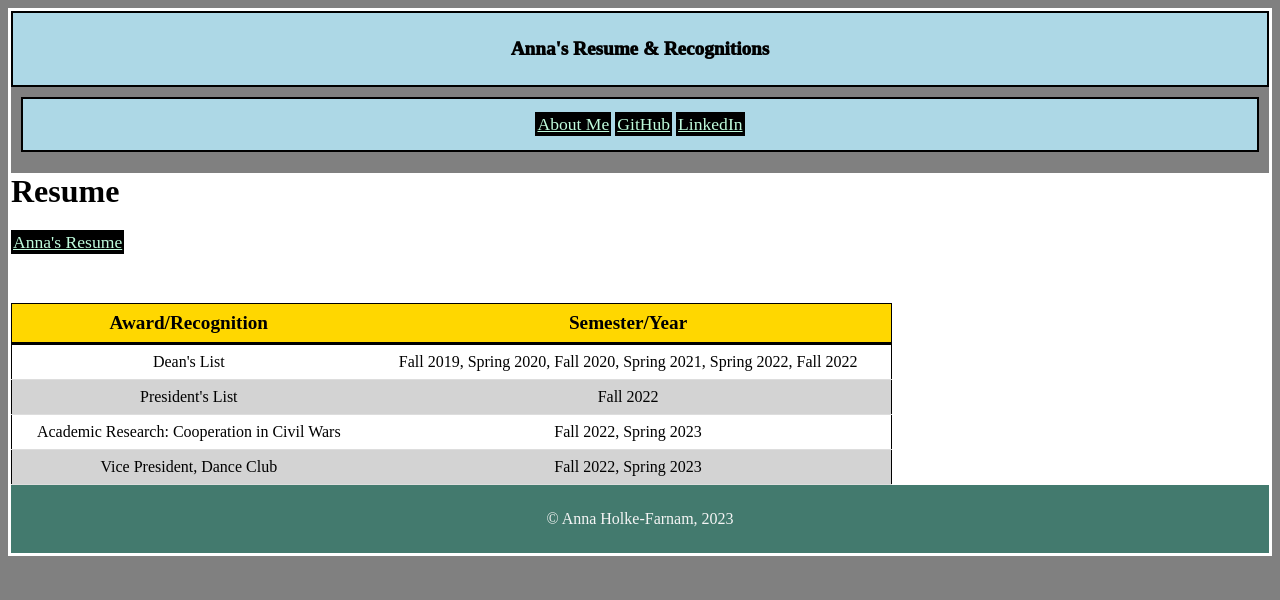
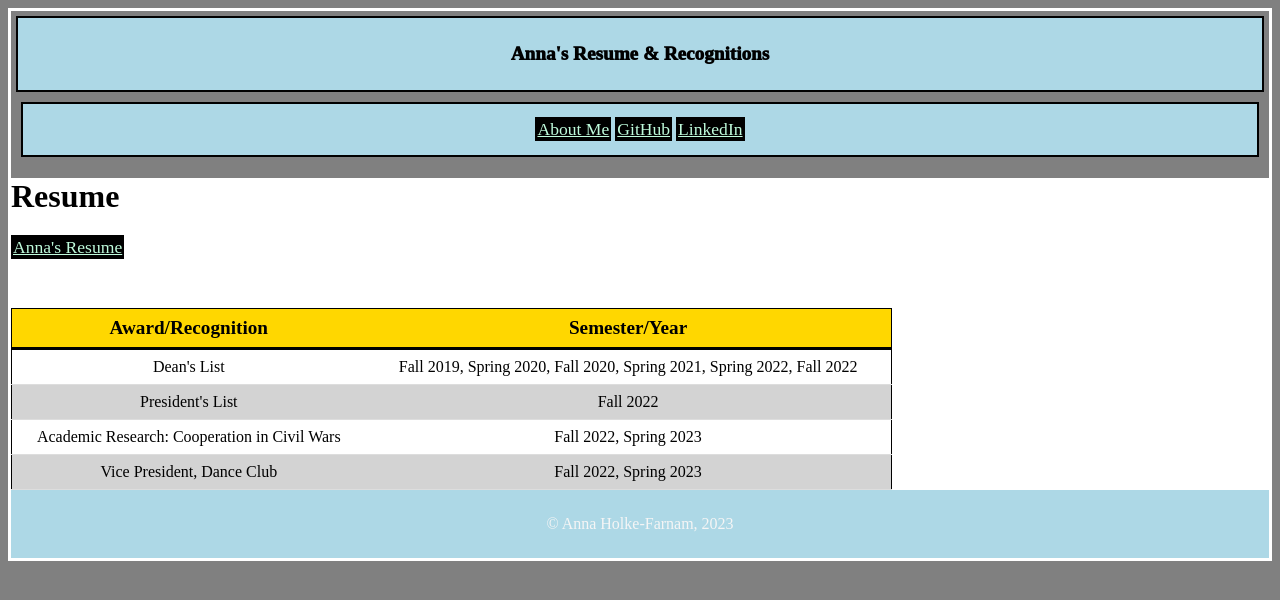
Before and after one commit to aholkefarnam/BAIS-3300-week6-hw, a plain HTML site: page resume.html in a window 1280 px wide. Drawn offline with Linux system fonts and the light colour scheme.

Commit message:
Changed Footer Color - Met Requirements

```diff
--- a/css/stylesheet.css
+++ b/css/stylesheet.css
@@ -11,6 +11,7 @@ header {
     font-size: larger;
     border: 2px solid black;
     font-weight: 1000;
+    margin: 5px;
 }
 
 
@@ -87,9 +88,9 @@ th, td {
 tr:nth-child(even) {
     background-color: lightgray;
 }
-tr:hover {background-color: coral;}
+tr:hover {background-color: yellow;}
 footer {
-    background-color: #437A6E;
+    background-color: lightblue;
     padding: 25px;
     text-align: center;
     color: whitesmoke;
```
